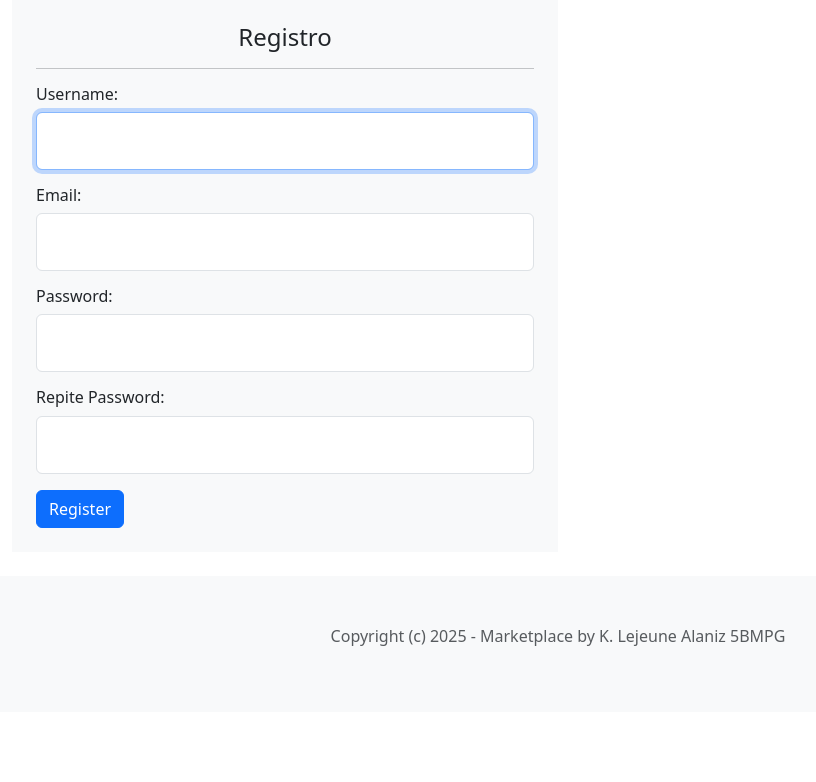
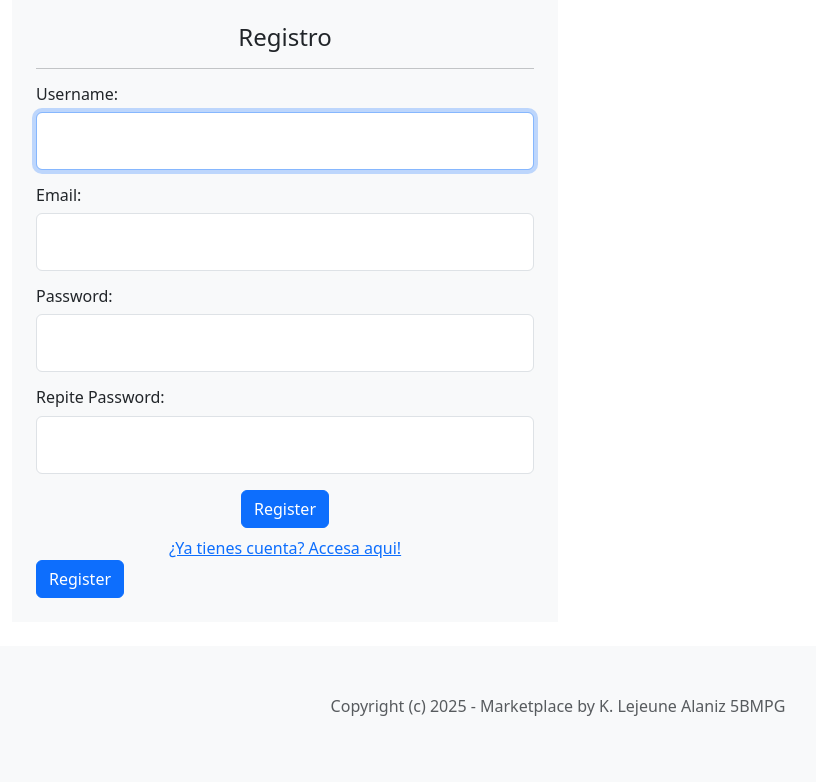
Before and after one commit to LejeuneKat/CAWLejeune5BMPG, a Django app: page /store/register/ in a window 1280 px wide. Shown: the part 81-863 px from the top of the page, without its empty margins (82-898 px from the left). Before the commit the page ends 727 px from the top, so only its background shows below. Run offline with Django 5.2, Linux system fonts and the light colour scheme.

Commit message:
(agregue cosas)

```diff
--- a/store/templates/store/login.html
+++ b/store/templates/store/login.html
@@ -28,6 +28,12 @@
                     {{ form.non_field_errors }}
                 </div>
             {% endif %}
+            <div class="d-flex justify-content-center align-items-center">
+                <button class="btn btn-primary mb-6">Login</button>
+            </div>
+            <div class="d-flex justify-content-center align-items-center mt-2">
+                <a href="{% url 'register' %}">¿No tienes cuenta? registrate aqui!</a>
+            </div>
             <button class="btn btn-primary mb-6">Login</button>
 
         </form>
--- a/store/templates/store/signup.html
+++ b/store/templates/store/signup.html
@@ -5,6 +5,7 @@
 {% block content %}
 <div class="row p-4">
     <div class="col-6 bg-light p-4">
+
         <h4 class="mb-6 text-center">Registro</h4>
         <hr>
         <form action="." method="POST">
@@ -37,6 +38,12 @@
                     {{ form.non_field_errors }}
                 </div>
             {% endif %}
+            <div class="d-flex justify-content-center align-items-center">
+                <button class="btn btn-primary mb-6">Register</button>
+            </div>
+            <div class="d-flex justify-content-center align-items-center mt-2">
+                <a href="{% url 'login' %}">¿Ya tienes cuenta? Accesa aqui!</a>
+            </div>
             <button class="btn btn-primary mb-6">Register</button>
 
         </form>
@@ -44,3 +51,13 @@
     </div>
 </div>
 {% endblock %}
+//espero salga bien o me mato
+//currucucu currucuu
+//zazazaza
+//la puts me aman
+//zazaza
+//lo mismo es un lunes que un sabado
+// preguntan como le hago la movie la pusi la tusi en tu pussi
+// ya me tiene bien atravezado
+//pero me gusta pero me encanta lento lento y nadie me arrebaza
+//pero me gusta pero me encanta
--- a/store/views.py
+++ b/store/views.py
@@ -50,3 +50,7 @@ def register(request):
     }
 
     return render(request, 'store/signup.html', context)
+def logout_user(request):
+    logout()
+
+    return redirect("home")
```
Also changed, not shown: db.sqlite3.
